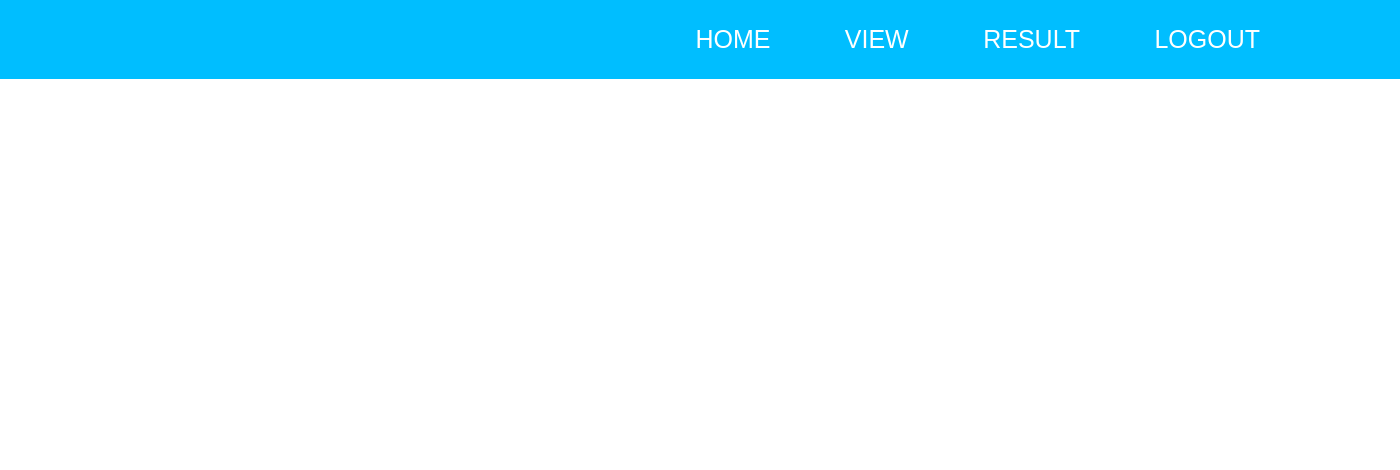
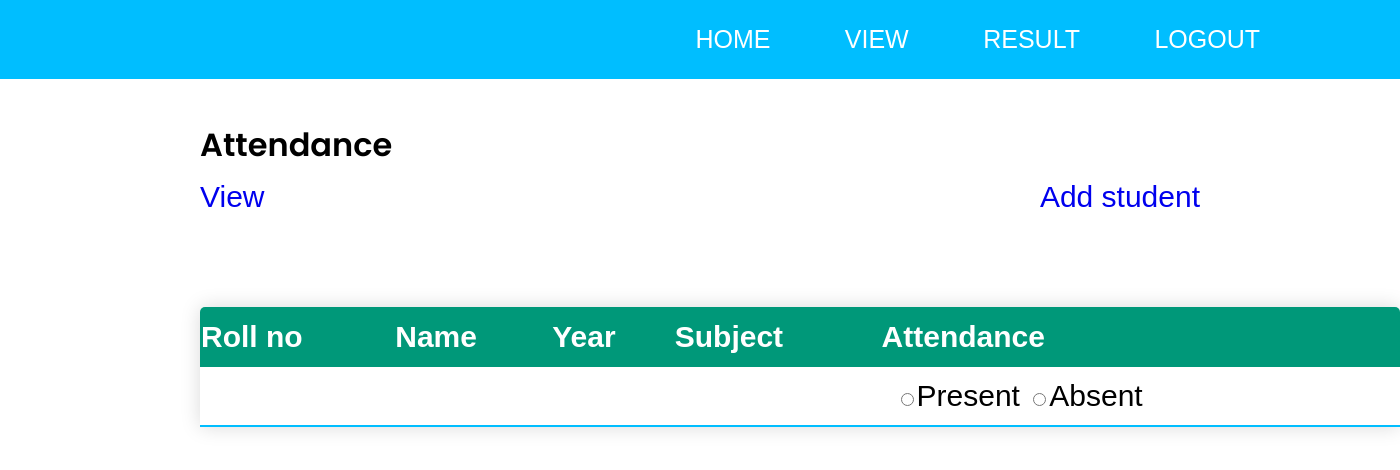
Before and after one commit to Abiral1234/MinorProject1-GCESAttendance, a PHP site: page /Home.php in a window 1400 px wide. Shown: the top 470 px of the page. Run offline with PHP 8.4, Linux system fonts and the light colour scheme; data that the repository does not hold is empty.

Commit message:
Added table to the home page

```diff
--- a/CSS/Homestyle.css
+++ b/CSS/Homestyle.css
@@ -86,3 +86,30 @@
 a{
 	text-decoration: none;
 }
+.table1{
+	border-collapse: collapse;
+	margin: 25px 0;
+	min-width: 1200px;
+	text-align: left;
+	border-radius: 5px 5px 0 0;
+	overflow: hidden;
+	box-shadow: 0 0 20px rgba(0,0,0,0.15);
+}
+thead tr{
+	background-color: #009879;
+	color: white;
+	height: 60px;
+	font-weight: bold;
+}
+td{
+	padding: 12px 15px;
+}
+tbody tr{
+	border-bottom: 1px solid #dddddd;
+}
+tbody tr:nth-of-type(even) {
+	background-color: #f3f3f3;}
+
+tbody tr:last-of-type {
+	border-bottom: 2px solid #00beff;
+}
--- a/Home.php
+++ b/Home.php
@@ -1,92 +1,59 @@
+<?php
+include_once 'connection.php';  ?>
 <!DOCTYPE html>
 <html>
 <head>
 	<title></title>
-	<style type="text/css">
-		body{
-			margin: 0;
-			background: white;
-			font-family: sans-serif;
-			font-weight: 350;
-		}
-		.container{
-			width: 80%;
-			margin: 0 auto;
-
-		}
-		header{
-			background:#00BEFF;
-			}
-
-		header::after{
-			content: '';
-			display: table;
-			clear: both;
-		}
-
-		nav ul >li>a{
-			color: white;
-			text-underline-position: none;
-			text-decoration: none;
-			text-transform: uppercase;
-			font-size: 25px;
-
-		}
-		nav ul >li>a:hover{
-			color: white;
-
-		}
-		nav{
-			float: right;
-		}
-		nav ul{
-			margin: 0;
-			padding: 0;
-			list-style: none;
-		}
-		nav li{
-			display: inline-block;
-			margin-left: 70px;
-			padding-top: 25px;
-			padding-bottom: 25px;
-			position: relative;
-		}
-
-		nav a::before{
-			content: '';
-			display: block;
-			height: 5px;
-			width: 100%;
-			background-color: white;
-			position: absolute;
-			top :0 ;
-			width: 0% ;
-			transition: all ease-in-out 250ms;
-			font-style: bold;
-
-		}
-		nav a:hover::before{
-			width: 100%;
-
-		}
-
-
-	</style>
+	<link rel="stylesheet" type="text/css" href="CSS/Homestyle.css">
+	<link href="https://fonts.googleapis.com/css2?family=Poppins:wght@600&display=swap" rel="stylesheet">
 </head>
 <body>
 	<header>
-<div class="container">
+<div class="navigation">
 	<nav>
-
-
 		<ul>
-			<li><a href="#">Home</a> </li>
-			<li><a href="#">View</a> </li>
+			<li><a href="Home.php">Home</a> </li>
+			<li><a href="view.php">View</a> </li>
 			<li><a href="#">Result</a> </li>
-			<li><a href="#">logout</a> </li>
+			<li><a href="logout.php">logout</a> </li>
 		</ul>
 	</nav>
+</div>
+<div class="container" >
+	<h1>Attendance<h1>
+</div>
+<div class="pannel">
+	<a href="#" id="viewbtn">View</a>
+	<a href="#" id="addstud_btn">Add student</a><br><br><br>
+	<table class="table1">
+		<thead>
+			<tr>
+				<th>Roll no    </th>
+				<th>Name       </th>
+				<th>Year       </th>
+				<th>Subject    </th>
+				<th>Attendance</th>
+			</tr>
+		</thead>
+		<tbody>
+			<?php
+				$sql = " SELECT * FROM `add student` " ;
+				$result = mysqli_query($conn ,$sql);
+				$row = mysqli_fetch_assoc($result)
 
+			?>
+			<tr>
+				<td><?php echo $row['Roll no']; ?></td>
+				<td><?php echo $row['name']; ?></td>
+				<td><?php echo $row['year']; ?></td>
+				<td><?php echo $row['subject']; ?></td>
+				<td>
+					<input type="radio" name="attendance" value="present">Present
+					<input type="radio" name="attendance" value="absent">Absent
+				</td>
+			</tr>
+		</tbody>
+	</table>
 </div>
 </header>
 </body>
--- a/connection.php
+++ b/connection.php
@@ -0,0 +1,14 @@
+<?php
+
+define('DB_SERVER', 'localhost');
+define('DB_USERNAME', 'root');
+define('DB_PASSWORD', '');
+define('DB_NAME', 'gces attendance');
+$conn = mysqli_connect(DB_SERVER, DB_USERNAME, DB_PASSWORD, DB_NAME);
+
+//Check the connection
+if($conn == false){
+    dir('Error: Cannot connect');
+}
+
+?>
```
Lines whose indentation alone changed are shown as unchanged.
